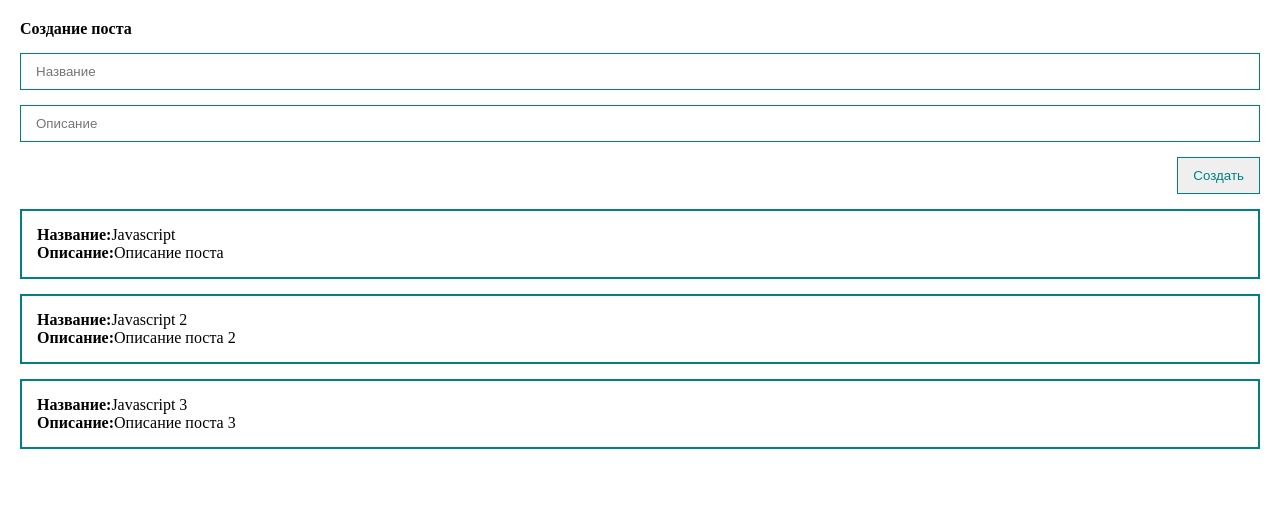
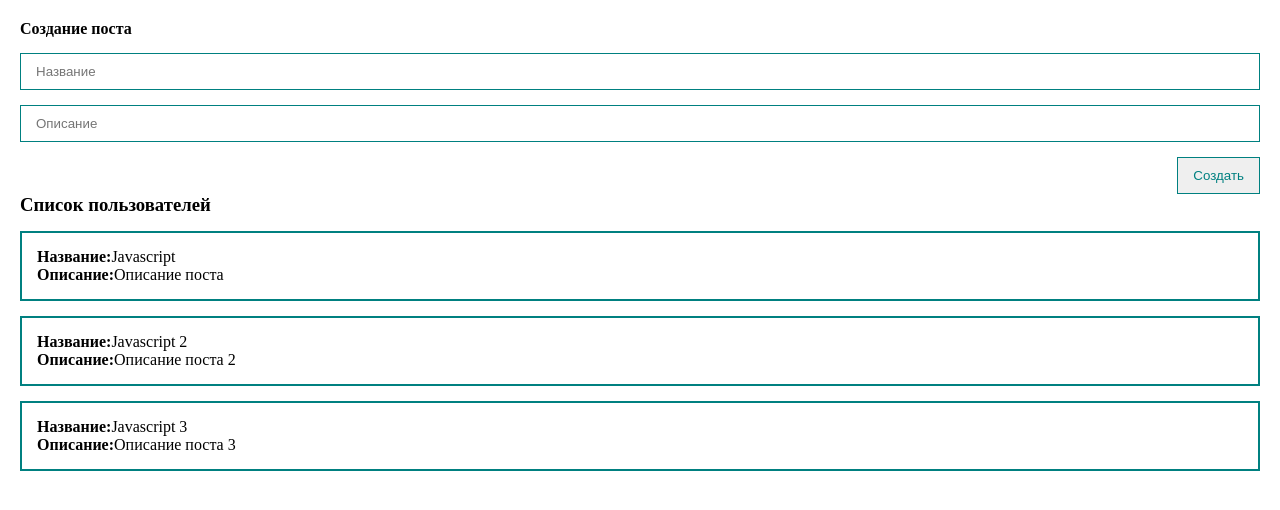
Before and after one commit to denm76/vue3course, a Vue app: page / in a window 1280 px wide. Shown: the top 510 px of the page. Built offline with nearby package versions, Linux system fonts and the light colour scheme.

Commit message:
Выделен компонент для единичного поста

```diff
--- a/src/components/PostForm.vue
+++ b/src/components/PostForm.vue
@@ -19,6 +19,7 @@
 
 <script>
     export default {
+        name: "PostForm",
         data(){
             return {
                 post: {
--- /dev/null
+++ b/src/components/PostItem.vue
@@ -0,0 +1,21 @@
+<template>
+    <div class="post">
+        <div><strong>Название:</strong>{{ post.title }}</div>
+        <div><strong>Описание:</strong>{{ post.body }}</div>
+    </div>
+</template>
+
+<script>
+    export default {
+        props:{
+            post:{
+                type:Object,
+                required:true,
+            }
+        }
+    }
+</script>
+
+<style scoped>
+
+</style>
--- a/src/components/PostList.vue
+++ b/src/components/PostList.vue
@@ -1,12 +1,18 @@
 <template>
-    <div class="post" v-for="post in posts">
-        <div><strong>Название:</strong>{{ post.title }}</div>
-        <div><strong>Описание:</strong>{{ post.body }}</div>
+    <div>
+        <h3>Список пользователей</h3>
+        <post-item
+                v-for="post in posts"
+                :post="post"
+        />
     </div>
 </template>
 
 <script>
+    import PostItem from "./PostItem";
     export default {
+        name: "PostList",
+        components: {PostItem},
         props:{
             posts: {
                 type:Array,//что передаётся
```
